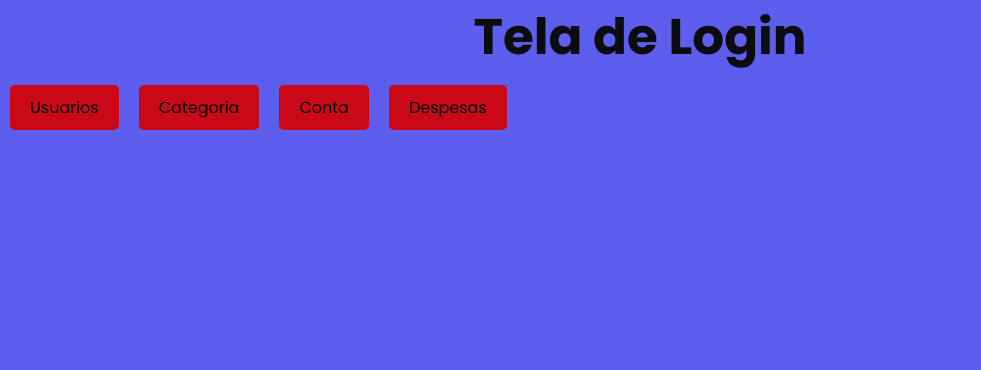
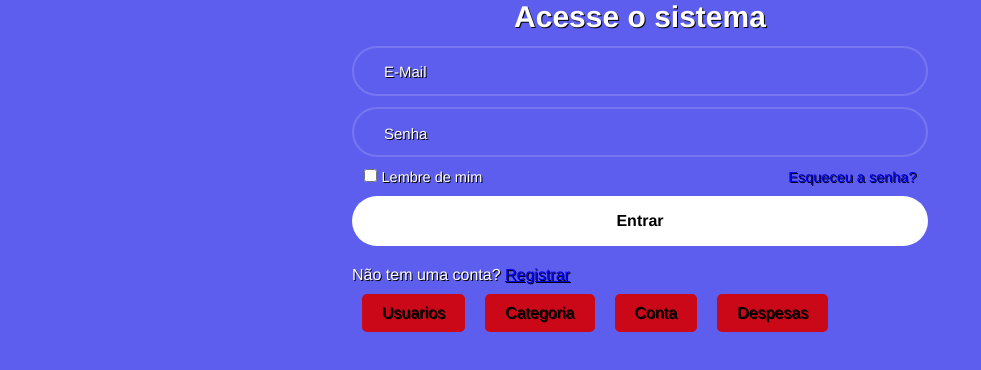
Before and after one commit to Hide71/Controle_Pessoal_Front, a React (Vite) app: page / in a window 1280 px wide. Shown: the top 370 px of the page, without its empty margins (0-981 px from the left). Built offline with nearby package versions, Linux system fonts and the light colour scheme.

Commit message:
ajustes css

```diff
--- a/package.json
+++ b/package.json
@@ -10,9 +10,12 @@
     "preview": "vite preview"
   },
   "dependencies": {
+    "@react-icons/all-files": "^4.1.0",
     "axios": "^1.8.1",
+    "icons": "^1.0.0",
     "react": "^19.0.0",
-    "react-dom": "^19.0.0"
+    "react-dom": "^19.0.0",
+    "react-router-dom": "^7.3.0"
   },
   "devDependencies": {
     "@eslint/js": "^9.21.0",
--- a/src/index.css
+++ b/src/index.css
@@ -1,8 +1,9 @@
 *{
   margin: 0;
   padding: 0;
+  font-family: Helvetica;
   box-sizing: border-box;
-  font-family: "Poppins", sans-serif;
+  text-shadow: black 1px 1px;
 }
 
 body{
@@ -10,3 +11,88 @@ body{
   width: 100vw;
   background-color: rgb(94, 94, 238);
 }
+.center-div {
+  width: 45%;
+  margin: 0 auto;
+}
+
+
+.container {
+    display: flex;
+    align-items: center;
+    flex-direction: column;
+    padding-top: 100px;
+
+}
+h1 {
+    color:rgb(12, 12, 12) ;
+    font-size: 50px;
+    text-align: center;
+
+}
+
+
+.table {
+    width: 80%;
+    border-collapse: collapse;
+    margin-top: 50px;
+    background-color: #afa5a5;
+    }
+
+    th, td {
+    padding: 10px;
+    text-align: center;
+    border: 1px solid #ddd;
+    }
+
+    th {
+    background-color: #f4f4f4;
+
+    }
+
+    td {
+    color: #333;
+    }
+
+.modal {
+    position:absolute ;
+    top: 10;
+    left: 10;
+    right: 20;
+    bottom: 100;
+    background-color: rgba(0, 0, 0, 0.5);
+    display: flex;
+    justify-content: center;
+    align-items: center;
+  }
+
+  .modal input {
+    margin: 10px;
+    padding: 8px;
+  }
+
+  .modal button {
+    margin: 10px;
+    padding: 8px 15px;
+  }
+
+  button {
+    padding: 8px 15px;
+    cursor: pointer;
+  }
+
+  .button {
+    display: inline-block;
+    padding: 10px 20px;
+    margin: 10px;
+    background-color: #ca0818;
+    color: rgb(0, 0, 0);
+    text-align: center;
+    text-decoration: none;
+    border-radius: 5px;
+    font-size: 16px;
+    transition: background-color 0.3s ease;
+  }
+  .button:hover {
+    background-color: #9b7373;
+  }
--- a/src/main.jsx
+++ b/src/main.jsx
@@ -1,6 +1,7 @@
 import { StrictMode } from 'react'
 import { createRoot } from 'react-dom/client'
 import AppRoutes from './pages/AppRoutes'
+import './index.css'
 
 createRoot(document.getElementById('root')).render(
   <StrictMode>
--- a/src/pages/AppRoutes/index.jsx
+++ b/src/pages/AppRoutes/index.jsx
@@ -14,7 +14,7 @@ function AppRoutes()
             <Route path='/' element={<Login />} />
             <Route path='/usuario' element={<User />}/>
             <Route path='/categoria' element={<Category />}/>
-            <Route path='/account' element={<Account />}/>
+            <Route path='/conta' element={<Account/>}/>
             <Route path='/despesa' element={<Expense />}/>
             <Route path='*' element={<h1>Not Found</h1>}/>
 
--- a/src/pages/AppRoutes/style.css
+++ /dev/null
@@ -1,97 +0,0 @@
-*{
-  margin: 0;
-  padding: 0;
-  box-sizing: border-box;
-  font-family: "Poppins", sans-serif;
-}
-
-body{
-  min-height: 100vh;
-  width: 100vw;
-  background-color: rgb(94, 94, 238);
-}
-.center-div {
-  width: 45%;
-  margin: 0 auto;
-}
-
-
-.container {
-    display: flex;
-    align-items: center;
-    flex-direction: column;
-    padding-top: 100px;
-
-}
-h1 {
-    color:rgb(12, 12, 12) ;
-    font-size: 50px;
-    text-align: center;
-
-}
-
-
-.table {
-    width: 80%;
-    border-collapse: collapse;
-    margin-top: 50px;
-    background-color: #afa5a5;
-    }
-
-    th, td {
-    padding: 10px;
-    text-align: center;
-    border: 1px solid #ddd;
-    }
-
-    th {
-    background-color: #f4f4f4;
-
-    }
-
-    td {
-    color: #333;
-    }
-
-.modal {
-    position:absolute ;
-    top: 10;
-    left: 10;
-    right: 20;
-    bottom: 100;
-    background-color: rgba(0, 0, 0, 0.5);
-    display: flex;
-    justify-content: center;
-    align-items: center;
-  }
-
-  .modal input {
-    margin: 10px;
-    padding: 8px;
-  }
-
-  .modal button {
-    margin: 10px;
-    padding: 8px 15px;
-  }
-
-  button {
-    padding: 8px 15px;
-    cursor: pointer;
-  }
-
-  .button {
-    display: inline-block;
-    padding: 10px 20px;
-    margin: 10px;
-    background-color: #ca0818;
-    color: rgb(0, 0, 0);
-    text-align: center;
-    text-decoration: none;
-    border-radius: 5px;
-    font-size: 16px;
-    transition: background-color 0.3s ease;
-  }
-  .button:hover {
-    background-color: #9b7373;
-  }
--- a/src/pages/Category/index.jsx
+++ b/src/pages/Category/index.jsx
@@ -69,7 +69,7 @@ function Category()
             <h1>Categorias</h1>
             <Link to={'/'} className="button">login</Link>
             <Link to={'/usuario'} className="button">Usuarios</Link>
-            <Link to={'/account'} className="button">Conta</Link>
+            <Link to={'/conta'} className="button">Conta</Link>
             <Link to={'/despesa'} className="button"> Despesas</Link>
             <button onClick={() => handleOpenModal()}>Adicionar Categoria</button>
             <div className="container">
--- a/src/pages/Expense/index.jsx
+++ b/src/pages/Expense/index.jsx
@@ -83,7 +83,7 @@ function Expense() {
                 <Link to={'/'} className="button">login</Link>
                 <Link to={'/usuario'} className="button">Usuarios</Link>
                 <Link to={'/categoria'} className="button"> Categoria</Link>
-                <Link to={'/account'} className="button">Conta</Link>
+                <Link to={'/conta'} className="button">Conta</Link>
                 <button onClick={() => handleOpenModal()}>Adicionar Despesa</button>
             </div>
             <div className="container">
--- a/src/pages/Login/index.jsx
+++ b/src/pages/Login/index.jsx
@@ -1,16 +1,49 @@
-import React from 'react'
-import '../AppRoutes/style.css'
+import './style.css'
+import { useState } from 'react'
 import { Link } from 'react-router-dom'
 
 function Login(){
-    return(
-        <div>
-            <h1> Tela de Login</h1>
-            <Link to={'/usuario'}className='button'>Usuarios</Link>
-            <Link to={'/categoria'}className='button'>Categoria</Link>
-            <Link to={'/account'} className='button'> Conta</Link>
-            <Link to={'/despesa'}className='button'>Despesas</Link>
+    const[userName, setUserName]= useState("")
+    const[passWord, setPassWord] = useState("")
+
+    const handleSubmit = (event) =>{
+        event.preventDefault()
+        alert("enviando os dados:" + userName + "-" + passWord )
+    }
+    return (
+        <div className='center-div'>
+            <div className='containerlogin'>
+                <form onSubmit={handleSubmit}>
+                    <h1>Acesse o sistema</h1>
+                    <div className='input-field'>
+                        <input type="email" placeholder='E-Mail'
+                            onChange={(e) => setUserName(e.target.value)} />
+                    </div>
+                    <div className='input-field'>
+                        <input type="password" placeholder='Senha'
+                            onChange={(e) => setPassWord(e.target.value)} />
+                    </div>
+                    <div className='recall-forget'>
+                        <label>
+                            <input type="checkbox"/>
+                            Lembre de mim
+                        </label>
+                        <Link to={'#'}>Esqueceu a senha?</Link>
+                    </div>
+                    <button>Entrar</button>
+                    <div className='signup-link'>
+                        <p>
+                            Não tem uma conta? <Link to={'#'}>Registrar</Link>
+                        </p>
+                        <Link to={'/usuario'} className='button'>Usuarios</Link>
+                        <Link to={'/categoria'} className='button'>Categoria</Link>
+                        <Link to={'/conta'} className='button'>Conta</Link>
+                        <Link to={'/despesa'} className='button'>Despesas</Link>
+                    </div>
+                </form>
+            </div>
         </div>
+
     )
 }
 export default Login
--- /dev/null
+++ b/src/pages/Login/style.css
@@ -0,0 +1,63 @@
+
+
+
+.containerlogin h1{
+    text-align: center;
+    font-size: 30px;
+    color: white;
+
+}
+.input-field input{
+    width: 100%;
+    height: 50px;
+    background-color: transparent;
+    outline: none;
+    border: 2px solid rgba(250, 250, 250, 0.15);
+    border-radius: 50px;
+    font-size: 20px;
+    color: white;
+    padding: 20px  30px;
+    margin-top: 2%;
+}
+.input-field input::placeholder {
+    color: white;
+    font-size: 15px;
+}
+.containerlogin .recall-forget{
+    display: flex;
+    justify-content: space-between;
+    font-size: 14.5px;
+    margin: 2%
+}
+.recall-forget label{
+    color: white;
+}
+.recall-forget input{
+    margin-right: 5px;
+
+}
+.recall-forget :Link{
+    text-decoration: none;
+}
+.recall-forget :Link:hover{
+    text-decoration: underline;
+}
+.containerlogin button{
+    width: 100%;
+    height: 50px;
+    background-color: white;
+    border: none;
+    outline: none;
+    border-radius: 40px;
+    box-shadow: 0,0,10px rgba(0, 0, 0, 0.1);
+    cursor: pointer;
+    font-size: 16px;
+    font-weight: 600;
+    text-shadow: none;
+}
+.containerlogin .signup-link{
+    color: white;
+    font-size: 16px;
+    text-align: left;
+    margin: 20px 0 10px;
+}
--- a/src/pages/User/index.jsx
+++ b/src/pages/User/index.jsx
@@ -72,7 +72,7 @@ function User() {
           <div className="center-div">
              <Link to={'/'} className="button">Login</Link>
              <Link to={'/categoria'} className="button">Categoria</Link>
-             <Link to={'/account'} className="button">Conta</Link>
+             <Link to={'/conta'} className="button">Conta</Link>
              <Link to={'/despesa'} className="button">Despesa</Link>
              <button onClick={() => handleOpenModal()}>Adicionar Usuário</button>
           </div>
```
Also changed, not shown: src/pages/User/indexreal.jsx (deleted, +0 -59 lines), 1 other file (tests, documents, lock files or other folders).
